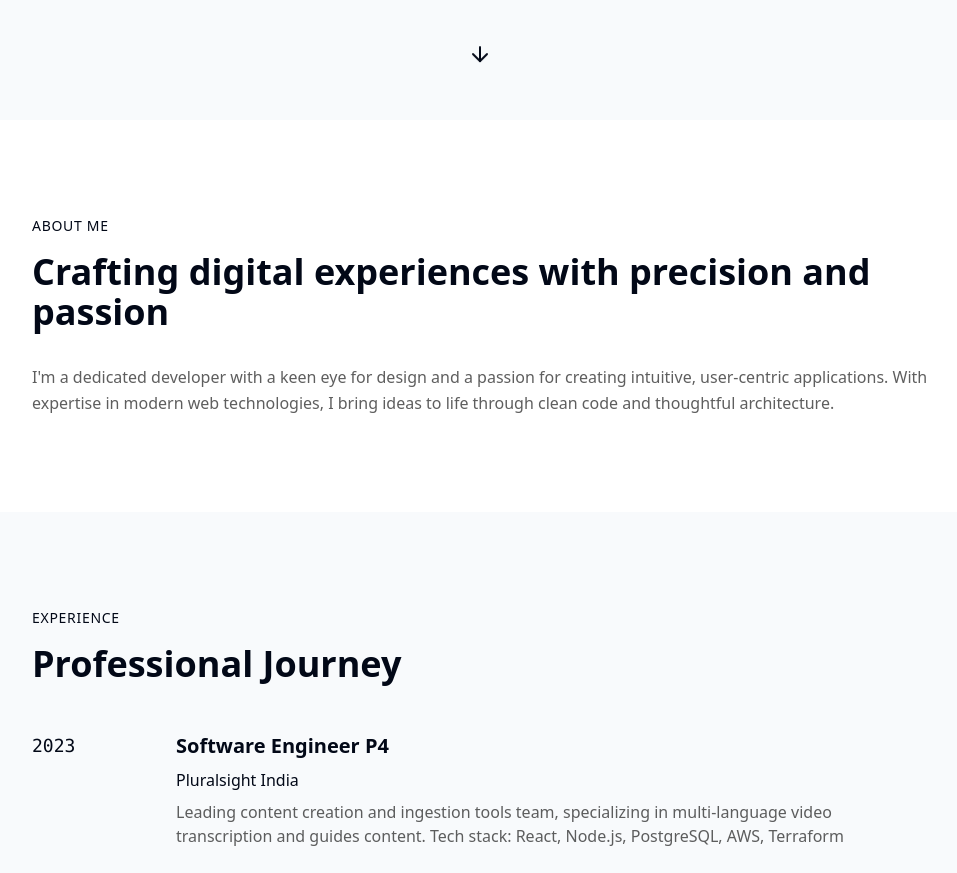
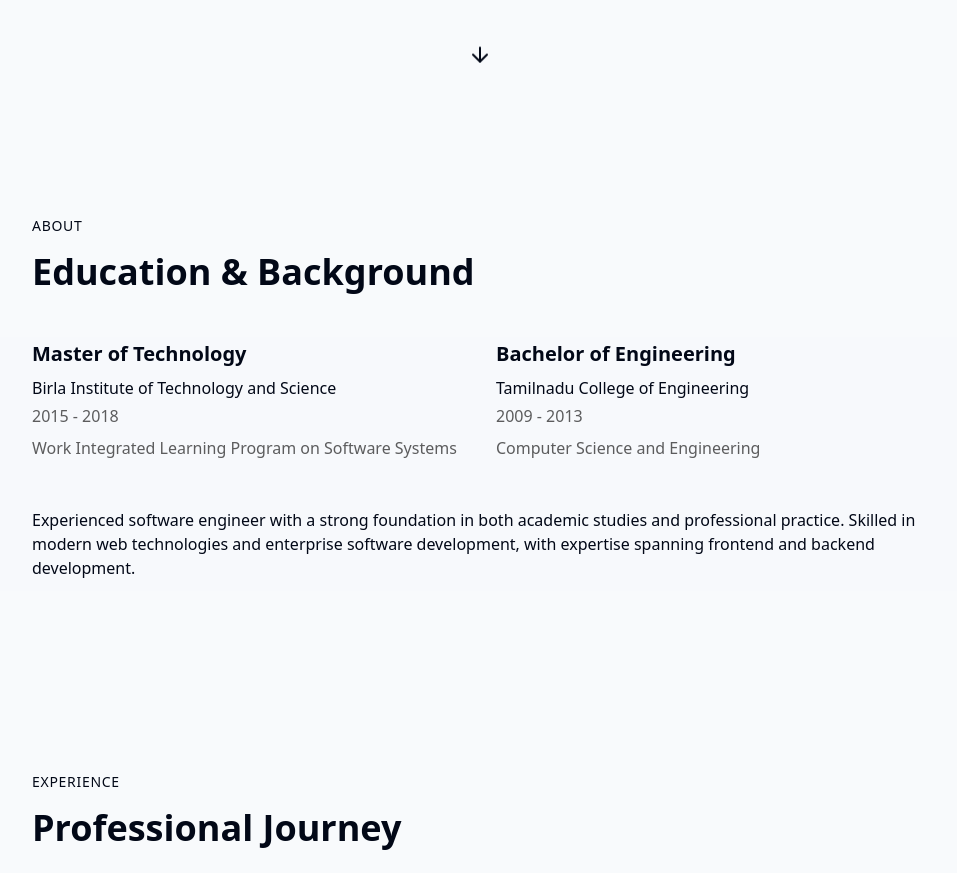
Before and after one commit to VigneshMurugan/VigneshMurugan.github.io, a React (Vite) app: page / in a window 1280 px wide. Shown: the part 680-1553 px from the top of the page, without its empty margins (160-1117 px from the left). Built offline with nearby package versions, Linux system fonts and the light colour scheme.

Commit message:
Add education details
Adds education details to the experience section.

```diff
--- a/src/components/About.tsx
+++ b/src/components/About.tsx
@@ -1,20 +1,37 @@
 
 const About = () => {
   return (
-    <section id="about" className="section-padding bg-white">
+    <section className="section-padding bg-accent/10">
       <div className="max-w-4xl mx-auto">
         <div className="animate-on-scroll">
           <span className="text-secondary-DEFAULT text-sm tracking-wider uppercase mb-4 block">
-            About me
+            About
           </span>
-          <h2 className="text-3xl md:text-4xl font-bold mb-8">
-            Crafting digital experiences with precision and passion
-          </h2>
-          <div className="prose prose-lg">
-            <p className="text-secondary-foreground/70 leading-relaxed">
-              I'm a dedicated developer with a keen eye for design and a passion for creating
-              intuitive, user-centric applications. With expertise in modern web technologies,
-              I bring ideas to life through clean code and thoughtful architecture.
+          <h2 className="text-3xl md:text-4xl font-bold mb-12">Education & Background</h2>
+
+          <div className="space-y-12 mb-12">
+            <div className="grid grid-cols-1 md:grid-cols-2 gap-8">
+              <div className="animate-on-scroll">
+                <h3 className="text-xl font-semibold mb-2">Master of Technology</h3>
+                <p className="text-secondary-DEFAULT mb-1">Birla Institute of Technology and Science</p>
+                <p className="text-secondary-foreground/70 mb-2">2015 - 2018</p>
+                <p className="text-secondary-foreground/70">Work Integrated Learning Program on Software Systems</p>
+              </div>
+
+              <div className="animate-on-scroll">
+                <h3 className="text-xl font-semibold mb-2">Bachelor of Engineering</h3>
+                <p className="text-secondary-DEFAULT mb-1">Tamilnadu College of Engineering</p>
+                <p className="text-secondary-foreground/70 mb-2">2009 - 2013</p>
+                <p className="text-secondary-foreground/70">Computer Science and Engineering</p>
+              </div>
+            </div>
+          </div>
+
+          <div className="prose prose-lg dark:prose-invert">
+            <p>
+              Experienced software engineer with a strong foundation in both academic studies and professional practice.
+              Skilled in modern web technologies and enterprise software development, with expertise spanning frontend
+              and backend development.
             </p>
           </div>
         </div>
```
